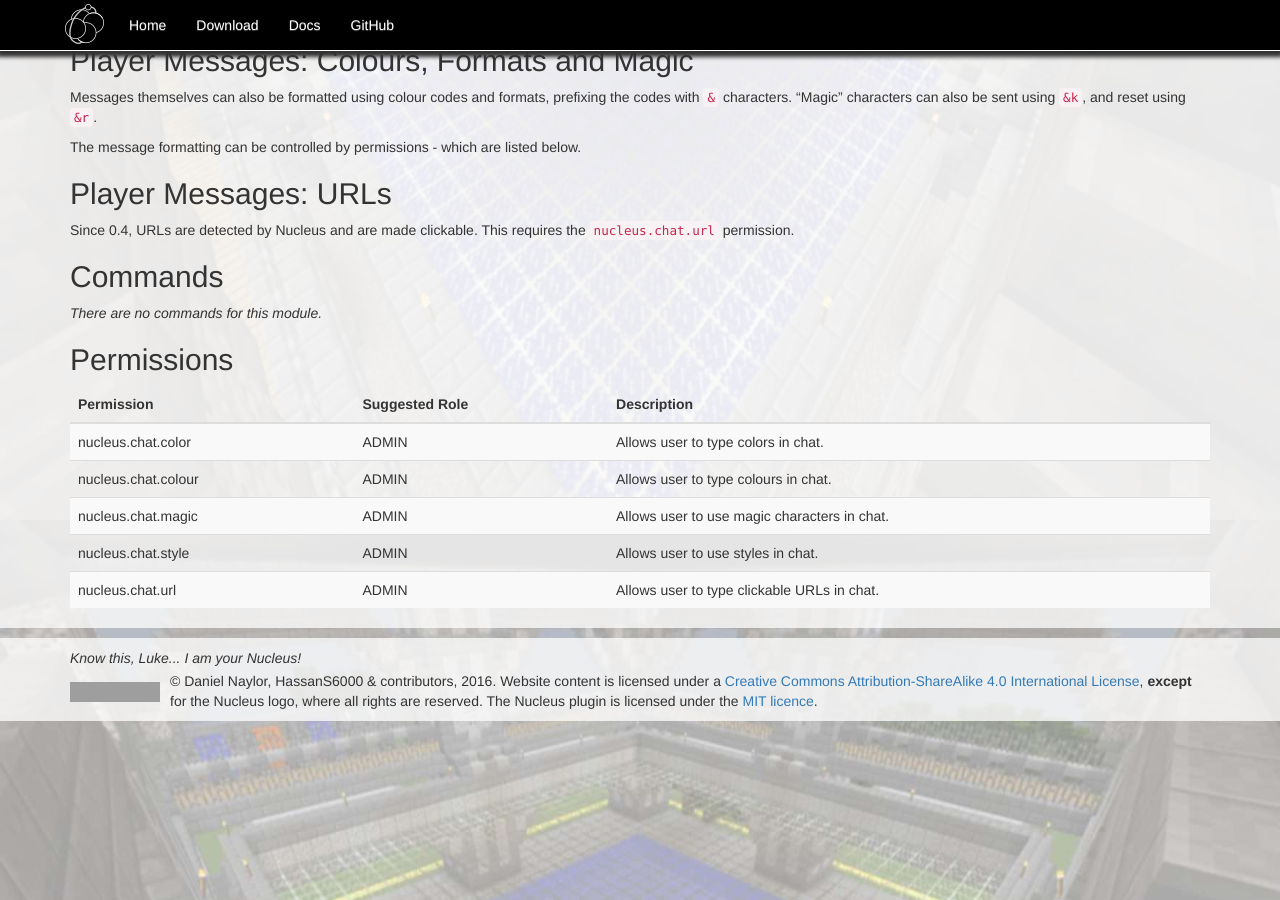
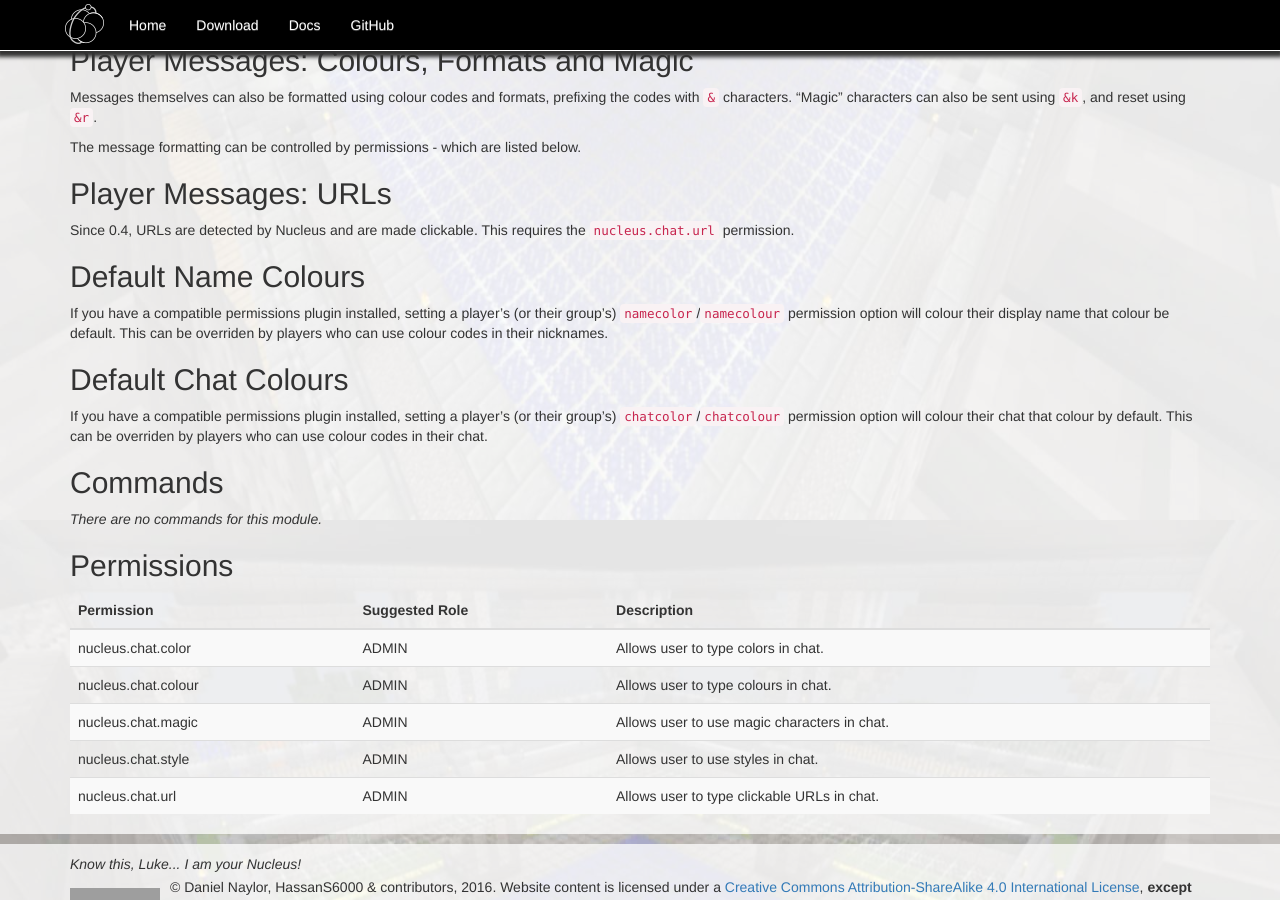
Before and after one commit to NucleusPowered/site-v1, a Jekyll site: the page built from docs/modules/chat.md, in a window 1280 px wide and 900 px high, scrolled down 1280 px. Built offline with Jekyll 4.4.1, drawn with Linux system fonts in a browser that asks for light colours; grey boxes are pictures that could not be loaded.

Commit message:
Add chatcolour and namecolour.

```diff
--- a/docs/modules/chat.md
+++ b/docs/modules/chat.md
@@ -79,3 +79,13 @@ The message formatting can be controlled by permissions - which are listed below
 ## Player Messages: URLs
 
 Since 0.4, URLs are detected by Nucleus and are made clickable. This requires the `nucleus.chat.url` permission.
+
+## Default Name Colours
+
+If you have a compatible permissions plugin installed, setting a player's (or their group's) `namecolor`/`namecolour` permission option will colour their
+display name that colour be default. This can be overriden by players who can use colour codes in their nicknames.
+
+## Default Chat Colours
+
+If you have a compatible permissions plugin installed, setting a player's (or their group's) `chatcolor`/`chatcolour` permission option will colour their
+chat that colour by default. This can be overriden by players who can use colour codes in their chat.
```
